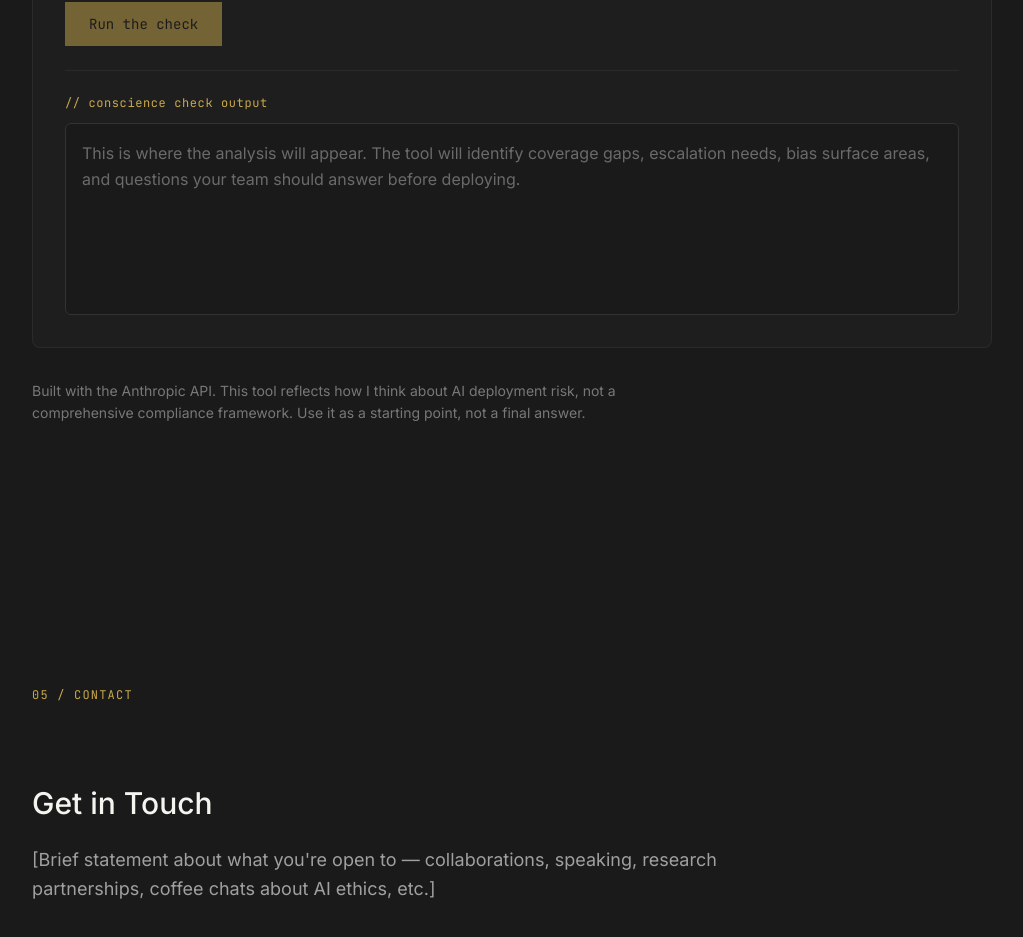
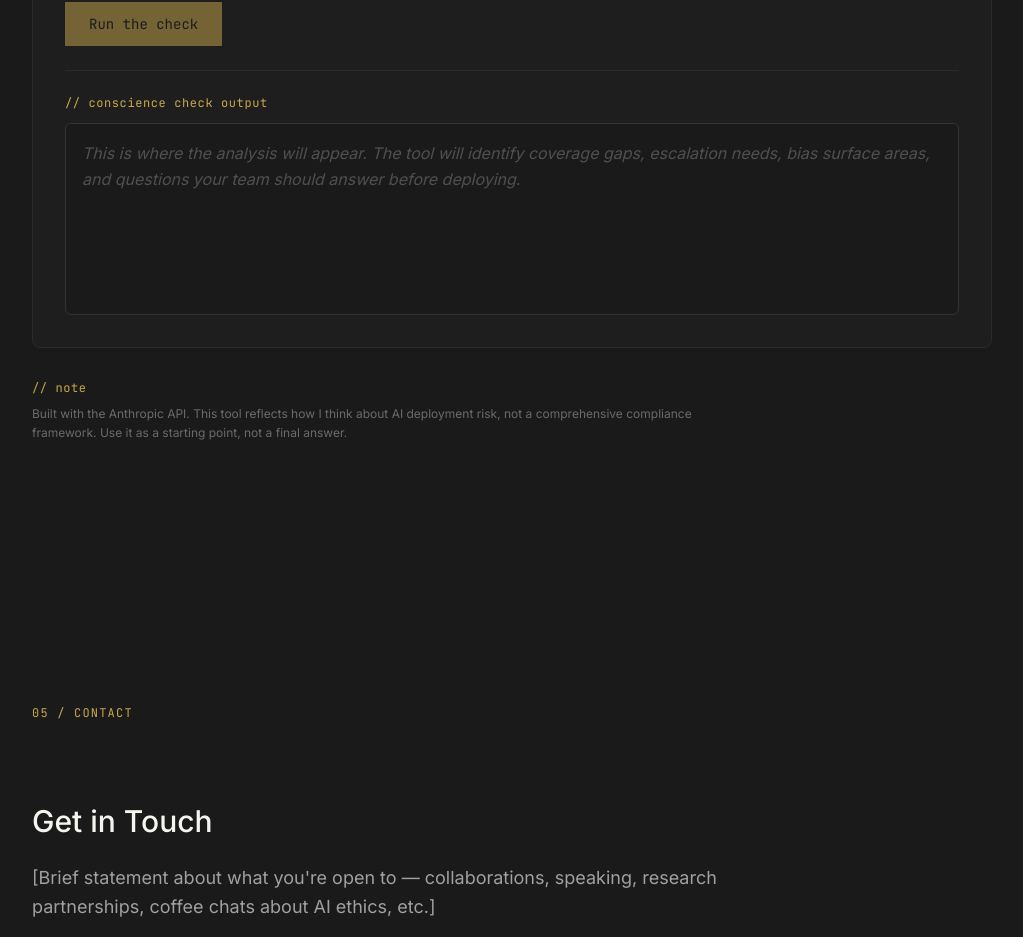
Before and after one commit to Megatukad/v0-the-wired-conscience, a Next.js app: page / in a window 1280 px wide. Shown: the part 4257-5194 px from the top of the page, without its empty margins (128-1151 px from the left). Built offline with nearby package versions, Linux system fonts and the light colour scheme.

Commit message:
style: update output placeholder and disclaimer styling\n\nImprove visual clarity with ghost state and note label.

```diff
--- a/components/sections/tool-section.tsx
+++ b/components/sections/tool-section.tsx
@@ -67,7 +67,7 @@ export function ToolSection() {
               {output ? (
                 <p className="text-foreground/90 leading-relaxed">{output}</p>
               ) : (
-                <p className="text-muted-foreground/60 leading-relaxed">
+                <p className="text-muted-foreground/40 leading-relaxed italic">
                   This is where the analysis will appear. The tool will identify coverage gaps, escalation needs, bias surface areas, and questions your team should answer before deploying.
                 </p>
               )}
@@ -77,9 +77,14 @@ export function ToolSection() {
       </div>
 
       {/* Tool context */}
-      <p className="mt-8 text-sm text-muted-foreground/70 leading-relaxed max-w-2xl">
-        Built with the Anthropic API. This tool reflects how I think about AI deployment risk, not a comprehensive compliance framework. Use it as a starting point, not a final answer.
-      </p>
+      <div className="mt-8 max-w-2xl">
+        <span className="block font-mono text-xs text-accent mb-2 tracking-wider">
+          // note
+        </span>
+        <p className="text-xs text-muted-foreground/60 leading-relaxed">
+          Built with the Anthropic API. This tool reflects how I think about AI deployment risk, not a comprehensive compliance framework. Use it as a starting point, not a final answer.
+        </p>
+      </div>
     </Section>
   )
 }
```
